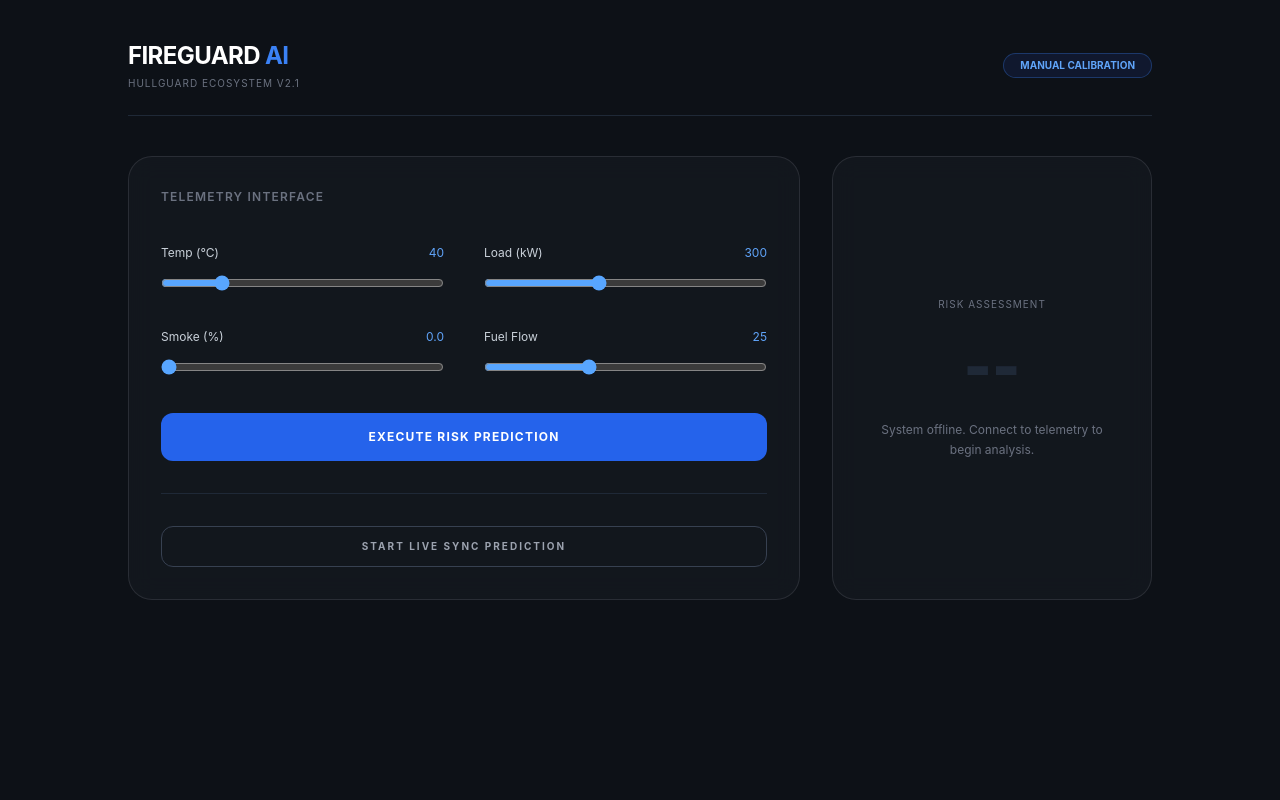
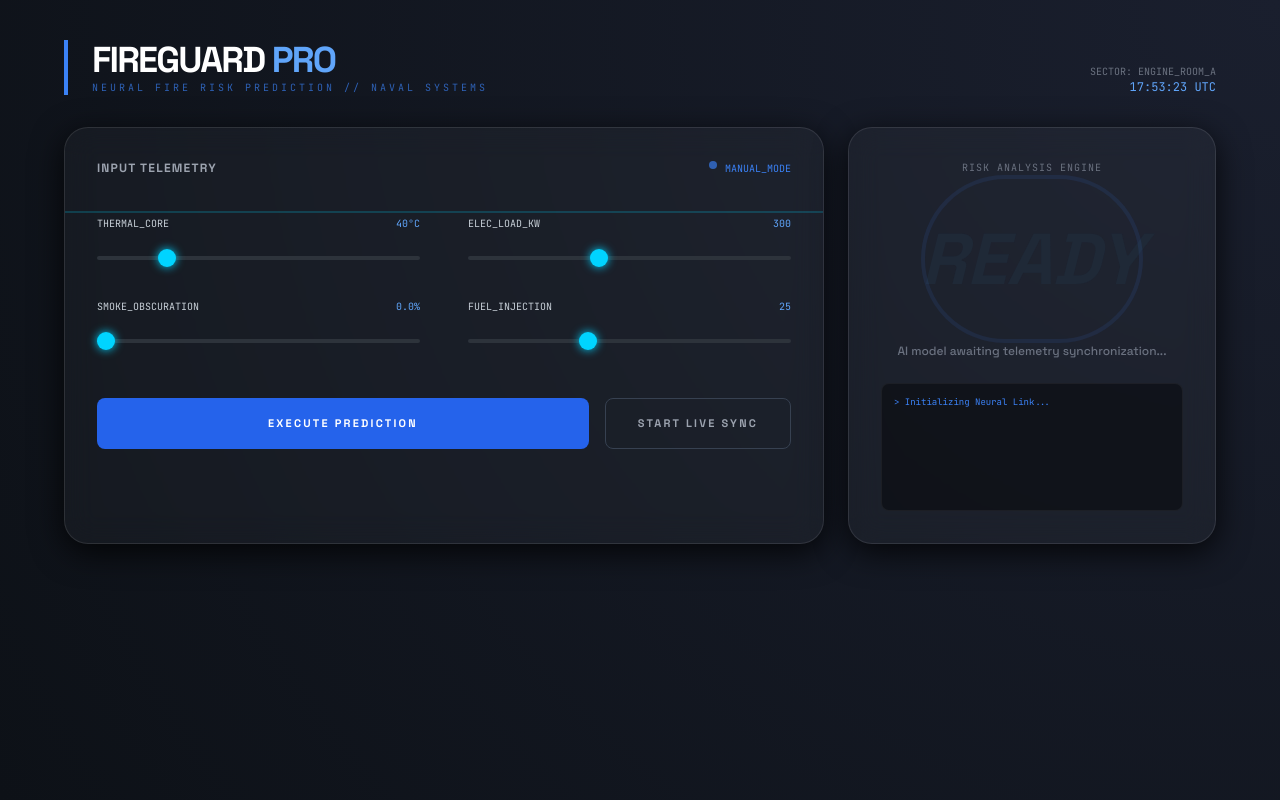
Before and after one commit to DineshAK-coder/meredith, a Flask app: page / in a window 1280 px wide. Run offline with Flask 3, Linux system fonts and the light colour scheme; parts of the project's set-up code (start-up, migrations or seed data) failed here and were passed over; some libraries are stand-ins or nearby versions.

Commit message:
dashboard ui upgraded

```diff
--- a/templates/index.html
+++ b/templates/index.html
@@ -3,183 +3,194 @@
 <head>
     <meta charset="UTF-8">
     <meta name="viewport" content="width=device-width, initial-scale=1.0">
-    <title>FireGuard AI | Live Naval Intelligence</title>
+    <title>FireGuard AI | Tactical Risk Suite</title>
     <script src="https://cdn.tailwindcss.com"></script>
+    <link href="https://fonts.googleapis.com/css2?family=Space+Grotesk:wght@300;500;700&family=JetBrains+Mono&display=swap" rel="stylesheet">
     <style>
-        body { background-color: #0d1117; color: #c9d1d9; font-family: 'Inter', sans-serif; }
-        .glass { background: rgba(22, 27, 34, 0.7); backdrop-filter: blur(12px); border: 1px solid rgba(240, 246, 252, 0.1); }
-        .neon-red { border: 1px solid #ff4b4b; box-shadow: 0 0 15px rgba(255, 75, 75, 0.3); }
-        .neon-green { border: 1px solid #238636; box-shadow: 0 0 15px rgba(35, 134, 54, 0.3); }
-        .neon-orange { border: 1px solid #d29922; box-shadow: 0 0 15px rgba(210, 153, 34, 0.3); }
-        .live-pulse { animation: pulse 2s cubic-bezier(0.4, 0, 0.6, 1) infinite; }
-        @keyframes pulse { 0%, 100% { opacity: 1; } 50% { opacity: .5; } }
-        input[type=range] { accent-color: #58a6ff; }
+        :root { --neon-blue: #00d4ff; --neon-red: #ff2a2a; --neon-green: #00ff88; }
+        body { background: radial-gradient(circle at top right, #1a1f2e, #0d1117); color: #c9d1d9; font-family: 'Space Grotesk', sans-serif; overflow-x: hidden; }
+        .glass { background: rgba(255, 255, 255, 0.03); backdrop-filter: blur(15px); border: 1px solid rgba(255, 255, 255, 0.1); box-shadow: 0 8px 32px 0 rgba(0, 0, 0, 0.8); }
+        .scan-line { width: 100%; height: 2px; background: var(--neon-blue); position: absolute; top: 0; left: 0; opacity: 0.5; animation: scan 3s linear infinite; }
+        @keyframes scan { 0% { top: 0; } 100% { top: 100%; } }
+        .risk-glow-2 { box-shadow: 0 0 40px rgba(255, 42, 42, 0.2); border: 1px solid var(--neon-red) !important; }
+        .risk-glow-0 { box-shadow: 0 0 40px rgba(0, 212, 255, 0.1); border: 1px solid var(--neon-blue) !important; }
+        .mono { font-family: 'JetBrains Mono', monospace; }
+        .slider-custom { -webkit-appearance: none; height: 4px; background: #2d333b; border-radius: 5px; outline: none; }
+        .slider-custom::-webkit-slider-thumb { -webkit-appearance: none; width: 18px; height: 18px; background: var(--neon-blue); border-radius: 50%; cursor: pointer; box-shadow: 0 0 10px var(--neon-blue); }
     </style>
 </head>
-<body class="min-h-screen p-6 md:p-10">
-    <div class="max-w-5xl mx-auto">
-        <div class="flex justify-between items-center mb-10 border-b border-gray-800 pb-6">
+<body class="min-h-screen p-4">
+    <div class="max-w-6xl mx-auto py-6">
+        <header class="flex justify-between items-end mb-8 border-l-4 border-blue-500 pl-6">
             <div>
-                <h1 class="text-2xl font-bold tracking-tight text-white">FIREGUARD <span class="text-blue-500">AI</span></h1>
-                <p class="text-[10px] text-gray-500 uppercase tracking-widest mt-1">HullGuard Ecosystem v2.1</p>
+                <h1 class="text-4xl font-bold tracking-tighter text-white">FIREGUARD <span class="text-blue-400">PRO</span></h1>
+                <p class="text-[10px] mono text-blue-500/70 uppercase tracking-[0.3em]">Neural Fire Risk Prediction // Naval Systems</p>
             </div>
-            <div id="mode-badge" class="px-4 py-1 rounded-full text-[10px] font-bold bg-blue-900/20 text-blue-400 border border-blue-500/30">
-                MANUAL CALIBRATION
+            <div class="text-right hidden md:block">
+                <p class="text-[10px] mono text-gray-500">SECTOR: ENGINE_ROOM_A</p>
+                <p id="clock" class="text-xs mono text-blue-400">00:00:00 UTC</p>
+            </div>
+        </header>
+
+        <div class="grid grid-cols-1 lg:grid-cols-12 gap-6">
+            <div id="control-panel" class="lg:col-span-8 glass rounded-3xl p-8 relative overflow-hidden transition-all duration-500">
+                <div class="scan-line opacity-20"></div>
+                <div class="flex justify-between items-center mb-10">
+                    <h2 class="text-xs font-bold tracking-widest text-gray-400 uppercase">Input Telemetry</h2>
+                    <div class="flex gap-2">
+                        <span class="w-2 h-2 rounded-full bg-blue-500 animate-pulse"></span>
+                        <span id="mode-text" class="text-[10px] mono text-blue-500">MANUAL_MODE</span>
                     </div>
                 </div>
 
-        <div class="grid grid-cols-1 lg:grid-cols-3 gap-8">
-            <div class="lg:col-span-2 space-y-6">
-                <div class="glass p-8 rounded-3xl relative overflow-hidden">
-                    <h3 class="text-xs font-semibold mb-10 text-gray-500 uppercase tracking-widest">Telemetry Interface</h3>
-
-                    <div id="manual-controls" class="space-y-8">
-                        <div class="grid grid-cols-1 md:grid-cols-2 gap-10">
+                <div id="manual-sliders" class="grid grid-cols-1 md:grid-cols-2 gap-x-12 gap-y-10 mb-12">
                     <div class="space-y-8">
                         <div>
-                                    <div class="flex justify-between text-xs mb-3"><span>Temp (°C)</span><span id="temp-val" class="text-blue-400">40</span></div>
-                                    <input type="range" id="temp" min="20" max="120" value="40" class="w-full" oninput="updateUI()">
+                            <div class="flex justify-between text-[10px] mono mb-3"><span>THERMAL_CORE</span><span id="t-v" class="text-blue-400">40°C</span></div>
+                            <input type="range" id="temp" min="20" max="120" value="40" class="slider-custom w-full" oninput="updateUI()">
                         </div>
                         <div>
-                                    <div class="flex justify-between text-xs mb-3"><span>Smoke (%)</span><span id="smoke-val" class="text-blue-400">0.0</span></div>
-                                    <input type="range" id="smoke" min="0" max="5" step="0.1" value="0" class="w-full" oninput="updateUI()">
+                            <div class="flex justify-between text-[10px] mono mb-3"><span>SMOKE_OBSCURATION</span><span id="s-v" class="text-blue-400">0.0%</span></div>
+                            <input type="range" id="smoke" min="0" max="5" step="0.1" value="0" class="slider-custom w-full" oninput="updateUI()">
                         </div>
                     </div>
                     <div class="space-y-8">
                         <div>
-                                    <div class="flex justify-between text-xs mb-3"><span>Load (kW)</span><span id="load-val" class="text-blue-400">300</span></div>
-                                    <input type="range" id="load" min="100" max="600" value="300" class="w-full" oninput="updateUI()">
+                            <div class="flex justify-between text-[10px] mono mb-3"><span>ELEC_LOAD_KW</span><span id="l-v" class="text-blue-400">300</span></div>
+                            <input type="range" id="load" min="100" max="600" value="300" class="slider-custom w-full" oninput="updateUI()">
                         </div>
                         <div>
-                                    <div class="flex justify-between text-xs mb-3"><span>Fuel Flow</span><span id="fuel-val" class="text-blue-400">25</span></div>
-                                    <input type="range" id="fuel" min="5" max="60" value="25" class="w-full" oninput="updateUI()">
-                                </div>
-                            </div>
-                        </div>
-                        <button onclick="runManualScan()" class="w-full bg-blue-600 hover:bg-blue-700 text-white py-4 rounded-xl font-bold text-xs uppercase tracking-widest transition-all">Execute Risk Prediction</button>
-                    </div>
-
-                    <div id="live-monitor" class="hidden py-10 text-center">
-                        <div class="live-pulse inline-block mb-4 px-3 py-1 bg-red-500/10 text-red-500 text-[10px] font-bold rounded border border-red-500/20 uppercase">Live Sensor Feed Active</div>
-                        <div class="grid grid-cols-2 md:grid-cols-4 gap-4 mt-6">
-                            <div class="p-4 bg-gray-900/40 rounded-xl border border-gray-800">
-                                <div class="text-[10px] text-gray-500 mb-1">TEMP</div>
-                                <div id="live-temp" class="text-xl font-mono text-white">--</div>
-                            </div>
-                            <div class="p-4 bg-gray-900/40 rounded-xl border border-gray-800">
-                                <div class="text-[10px] text-gray-500 mb-1">SMOKE</div>
-                                <div id="live-smoke" class="text-xl font-mono text-white">--</div>
-                            </div>
-                            <div class="p-4 bg-gray-900/40 rounded-xl border border-gray-800">
-                                <div class="text-[10px] text-gray-500 mb-1">LOAD</div>
-                                <div id="live-load" class="text-xl font-mono text-white">--</div>
-                            </div>
-                            <div class="p-4 bg-gray-900/40 rounded-xl border border-gray-800">
-                                <div class="text-[10px] text-gray-500 mb-1">FUEL</div>
-                                <div id="live-fuel" class="text-xl font-mono text-white">--</div>
+                            <div class="flex justify-between text-[10px] mono mb-3"><span>FUEL_INJECTION</span><span id="f-v" class="text-blue-400">25</span></div>
+                            <input type="range" id="fuel" min="5" max="60" value="25" class="slider-custom w-full" oninput="updateUI()">
                         </div>
                     </div>
                 </div>
 
-                    <div class="mt-8 pt-8 border-t border-gray-800">
-                        <button id="toggle-btn" onclick="toggleLiveMode()" class="w-full border border-gray-700 hover:border-blue-500 text-gray-400 py-3 rounded-xl font-bold text-[10px] uppercase tracking-[0.2em] transition-all">
-                            Start Live Sync Prediction
-                        </button>
+                <div id="live-grid" class="hidden grid grid-cols-2 md:grid-cols-4 gap-4 mb-12">
+                    <div class="glass p-4 rounded-xl border-l-2 border-blue-500">
+                        <p class="text-[9px] mono text-gray-500">TEMP</p>
+                        <p id="l-temp" class="text-2xl font-bold text-white">--</p>
                     </div>
+                    <div class="glass p-4 rounded-xl border-l-2 border-blue-500">
+                        <p class="text-[9px] mono text-gray-500">SMOKE</p>
+                        <p id="l-smoke" class="text-2xl font-bold text-white">--</p>
+                    </div>
+                    <div class="glass p-4 rounded-xl border-l-2 border-blue-500">
+                        <p class="text-[9px] mono text-gray-500">LOAD</p>
+                        <p id="l-load" class="text-2xl font-bold text-white">--</p>
+                    </div>
+                    <div class="glass p-4 rounded-xl border-l-2 border-blue-500">
+                        <p class="text-[9px] mono text-gray-500">FUEL</p>
+                        <p id="l-fuel" class="text-2xl font-bold text-white">--</p>
                     </div>
                 </div>
 
-            <div id="risk-card" class="glass p-10 rounded-3xl flex flex-col items-center justify-center transition-all duration-700">
-                <p class="text-[10px] text-gray-500 uppercase tracking-widest mb-6">Risk Assessment</p>
-                <div id="risk-text" class="text-6xl font-black text-gray-800 mb-6">--</div>
-                <p id="risk-desc" class="text-xs text-gray-500 text-center leading-relaxed">System offline. Connect to telemetry to begin analysis.</p>
+                <div class="flex flex-col md:flex-row gap-4">
+                    <button id="main-btn" onclick="runManualScan()" class="flex-grow bg-blue-600 hover:bg-blue-500 text-white font-bold py-4 rounded-lg text-[11px] uppercase tracking-[0.2em] transition-all">Execute Prediction</button>
+                    <button id="toggle-btn" onclick="toggleLive()" class="px-8 border border-gray-700 text-gray-400 hover:text-white hover:border-blue-500 font-bold py-4 rounded-lg text-[11px] uppercase tracking-[0.2em] transition-all">Start Live Sync</button>
+                </div>
+            </div>
+
+            <div id="status-panel" class="lg:col-span-4 glass rounded-3xl p-8 flex flex-col items-center justify-between text-center transition-all duration-500">
+                <p class="text-[10px] mono text-gray-500 uppercase tracking-widest">Risk Analysis Engine</p>
+
+                <div class="relative py-12">
+                    <div id="status-ring" class="absolute inset-0 border-4 border-blue-500/10 rounded-full"></div>
+                    <h2 id="risk-text" class="text-7xl font-black text-gray-800 transition-all duration-500 italic">READY</h2>
+                </div>
+
+                <div class="w-full">
+                    <p id="risk-desc" class="text-xs text-gray-500 mb-6 px-4">AI model awaiting telemetry synchronization...</p>
+
+                    <div class="bg-black/40 rounded-lg p-3 text-left h-32 overflow-hidden border border-white/5">
+                        <p class="text-[9px] mono text-blue-500 mb-1">> Initializing Neural Link...</p>
+                        <div id="log" class="text-[9px] mono text-gray-600 space-y-1"></div>
+                    </div>
+                </div>
             </div>
         </div>
     </div>
 
     <script>
-        let liveInterval = null;
+        let liveInt = null;
+        function updateClock() { document.getElementById('clock').innerText = new Date().toISOString().split('T')[1].split('.')[0] + " UTC"; }
+        setInterval(updateClock, 1000);
+
+        function addLog(msg) {
+            const log = document.getElementById('log');
+            const div = document.createElement('div');
+            div.innerText = `> ${msg}`;
+            log.prepend(div);
+            if(log.children.length > 5) log.lastChild.remove();
+        }
 
         function updateUI() {
-            document.getElementById('temp-val').innerText = document.getElementById('temp').value;
-            document.getElementById('smoke-val').innerText = document.getElementById('smoke').value;
-            document.getElementById('load-val').innerText = document.getElementById('load').value;
-            document.getElementById('fuel-val').innerText = document.getElementById('fuel').value;
+            document.getElementById('t-v').innerText = document.getElementById('temp').value + "°C";
+            document.getElementById('s-v').innerText = document.getElementById('smoke').value + "%";
+            document.getElementById('l-v').innerText = document.getElementById('load').value;
+            document.getElementById('f-v').innerText = document.getElementById('fuel').value;
         }
 
-        function displayRisk(level) {
-            const card = document.getElementById('risk-card');
+        function setStatus(level) {
+            const panel = document.getElementById('status-panel');
             const text = document.getElementById('risk-text');
             const desc = document.getElementById('risk-desc');
 
-            if (level === 2) {
-                card.className = "glass p-10 rounded-3xl flex flex-col items-center justify-center neon-red bg-red-900/10";
-                text.innerText = "HIGH"; text.className = "text-6xl font-black text-red-500 mb-6";
-                desc.innerText = "CRITICAL: Predictive patterns match high-probability ignition events.";
-            } else if (level === 1) {
-                card.className = "glass p-10 rounded-3xl flex flex-col items-center justify-center neon-orange bg-orange-900/10";
-                text.innerText = "MID"; text.className = "text-6xl font-black text-orange-400 mb-6";
-                desc.innerText = "WARNING: Thermal instability detected. Monitor localized hot zones.";
+            panel.classList.remove('risk-glow-2', 'risk-glow-0');
+            if(level === 2) {
+                panel.classList.add('risk-glow-2'); text.innerText = "CRITICAL"; text.className = "text-5xl font-black text-red-500 italic";
+                desc.innerText = "IMMEDIATE ACTION REQUIRED: Fire patterns detected."; addLog("WARNING: HIGH PROBABILITY EVENT");
+            } else if(level === 1) {
+                text.innerText = "MEDIUM"; text.className = "text-5xl font-black text-orange-400 italic";
+                desc.innerText = "ELEVATED RISK: Thermal instability present."; addLog("ALERT: MONITORING ANOMALY");
             } else {
-                card.className = "glass p-10 rounded-3xl flex flex-col items-center justify-center neon-green bg-green-900/10";
-                text.innerText = "SAFE"; text.className = "text-6xl font-black text-green-400 mb-6";
-                desc.innerText = "NOMINAL: Sensor telemetry remains within standard safety bounds.";
+                panel.classList.add('risk-glow-0'); text.innerText = "OPTIMAL"; text.className = "text-5xl font-black text-cyan-400 italic";
+                desc.innerText = "SYSTEMS NOMINAL: No threats identified."; addLog("STATUS: ALL SYSTEMS GREEN");
             }
         }
 
         async function runManualScan() {
-            const payload = {
+            addLog("Executing manual prediction...");
+            const res = await fetch('/predict', {
+                method: 'POST',
+                headers: {'Content-Type': 'application/json'},
+                body: JSON.stringify({
                     temp: document.getElementById('temp').value,
                     smoke: document.getElementById('smoke').value,
                     load: document.getElementById('load').value,
                     fuel: document.getElementById('fuel').value
-            };
-            const res = await fetch('/predict', {
-                method: 'POST',
-                headers: {'Content-Type': 'application/json'},
-                body: JSON.stringify(payload)
+                })
             });
-            const data = await res.json();
-            displayRisk(data.risk_level);
+            const d = await res.json();
+            setStatus(d.risk_level);
         }
 
-        async function toggleLiveMode() {
+        async function toggleLive() {
             const btn = document.getElementById('toggle-btn');
-            const manual = document.getElementById('manual-controls');
-            const live = document.getElementById('live-monitor');
-            const badge = document.getElementById('mode-badge');
+            const mainBtn = document.getElementById('main-btn');
+            const sliders = document.getElementById('manual-sliders');
+            const grid = document.getElementById('live-grid');
+            const modeText = document.getElementById('mode-text');
 
-            if (liveInterval) {
-                // STOP LIVE MODE
-                clearInterval(liveInterval);
-                liveInterval = null;
-                btn.innerText = "Start Live Sync Prediction";
-                btn.classList.remove('bg-red-600', 'text-white');
-                manual.classList.remove('hidden');
-                live.classList.add('hidden');
-                badge.innerText = "MANUAL CALIBRATION";
-                badge.className = "px-4 py-1 rounded-full text-[10px] font-bold bg-blue-900/20 text-blue-400 border border-blue-500/30";
+            if(liveInt) {
+                clearInterval(liveInt); liveInt = null;
+                btn.innerText = "Start Live Sync"; btn.classList.remove('bg-red-500', 'text-white');
+                mainBtn.classList.remove('hidden'); sliders.classList.remove('hidden');
+                grid.classList.add('hidden'); modeText.innerText = "MANUAL_MODE";
             } else {
-                // START LIVE MODE
-                manual.classList.add('hidden');
-                live.classList.remove('hidden');
-                btn.innerText = "Stop Live Sync";
-                btn.classList.add('bg-red-600', 'text-white');
-                badge.innerText = "LIVE MONITORING";
-                badge.className = "px-4 py-1 rounded-full text-[10px] font-bold bg-red-900/20 text-red-400 border border-red-500/30";
+                sliders.classList.add('hidden'); mainBtn.classList.add('hidden');
+                grid.classList.remove('hidden'); modeText.innerText = "LIVE_MONITOR_ACTIVE";
+                btn.innerText = "Stop Live Feed"; btn.classList.add('bg-red-500', 'text-white');
 
-                // Poll every 1.5 seconds (the "lag" you requested)
-                liveInterval = setInterval(async () => {
-                    const res = await fetch('/api/live-telemetry');
-                    const data = await res.json();
-
-                    document.getElementById('live-temp').innerText = data.telemetry.temp + "°";
-                    document.getElementById('live-smoke').innerText = data.telemetry.smoke + "%";
-                    document.getElementById('live-load').innerText = data.telemetry.load;
-                    document.getElementById('live-fuel').innerText = data.telemetry.fuel;
-
-                    displayRisk(data.risk_level);
-                }, 1500);
+                liveInt = setInterval(async () => {
+                    const r = await fetch('/api/live-telemetry');
+                    const d = await r.json();
+                    document.getElementById('l-temp').innerText = d.telemetry.temp + "°";
+                    document.getElementById('l-smoke').innerText = d.telemetry.smoke + "%";
+                    document.getElementById('l-load').innerText = d.telemetry.load;
+                    document.getElementById('l-fuel').innerText = d.telemetry.fuel;
+                    setStatus(d.risk_level);
+                }, 1800);
             }
         }
     </script>
```
Lines whose indentation alone changed are shown as unchanged.
